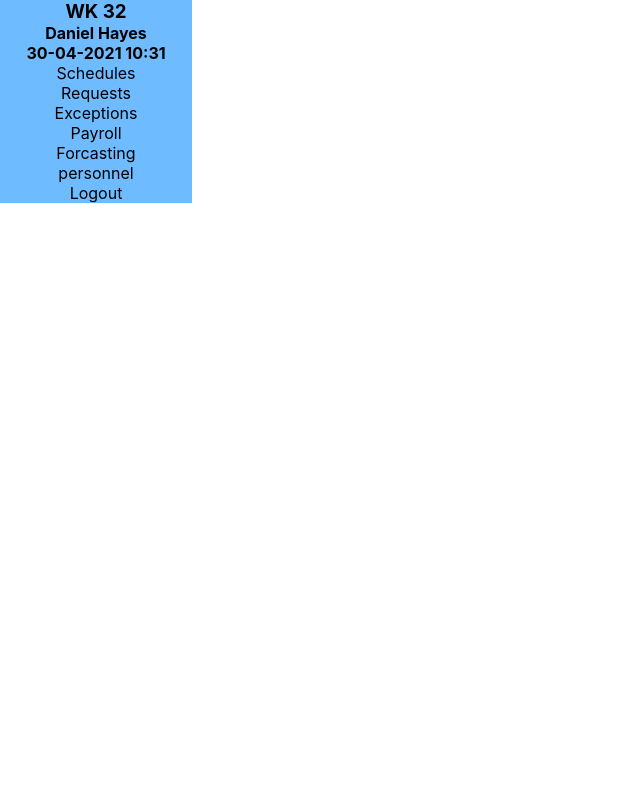
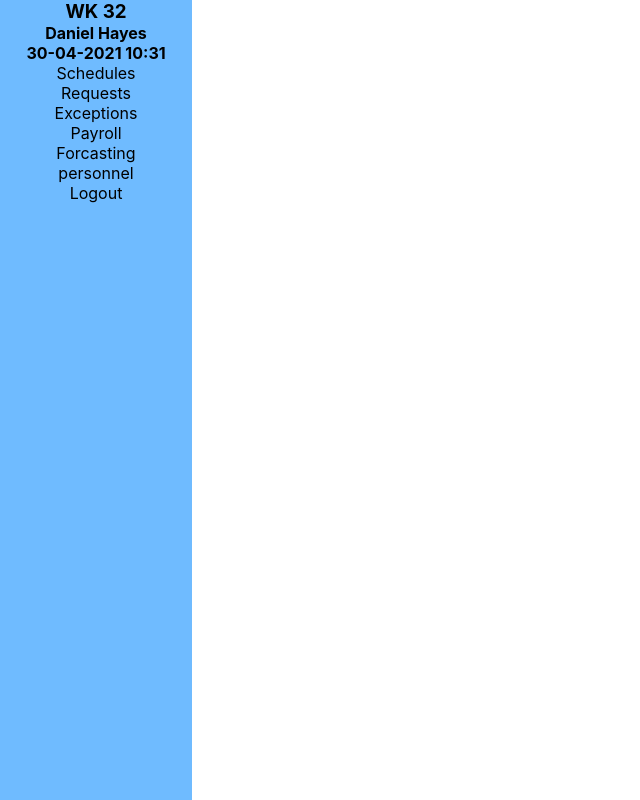
Before and after one commit to Danhayes3008/retail-managment-system-demo, a React (Create React App) app: page / in a window 1280 px wide. Shown: the whole page, without its empty margins (0-640 px from the left). Built offline with nearby package versions, Linux system fonts and the light colour scheme.

Commit message:
gave the div that contains my navbar a class name

```diff
--- a/src/components/navbar/Navbar.js
+++ b/src/components/navbar/Navbar.js
@@ -2,7 +2,7 @@
 
 const Navbar = () => {
     return (
-        <div>
+        <div className="nav">
             <nav className="navbar">
                 <div className="nav-details">
                     <h3 className="wk-nbr">WK 32</h3>
```
